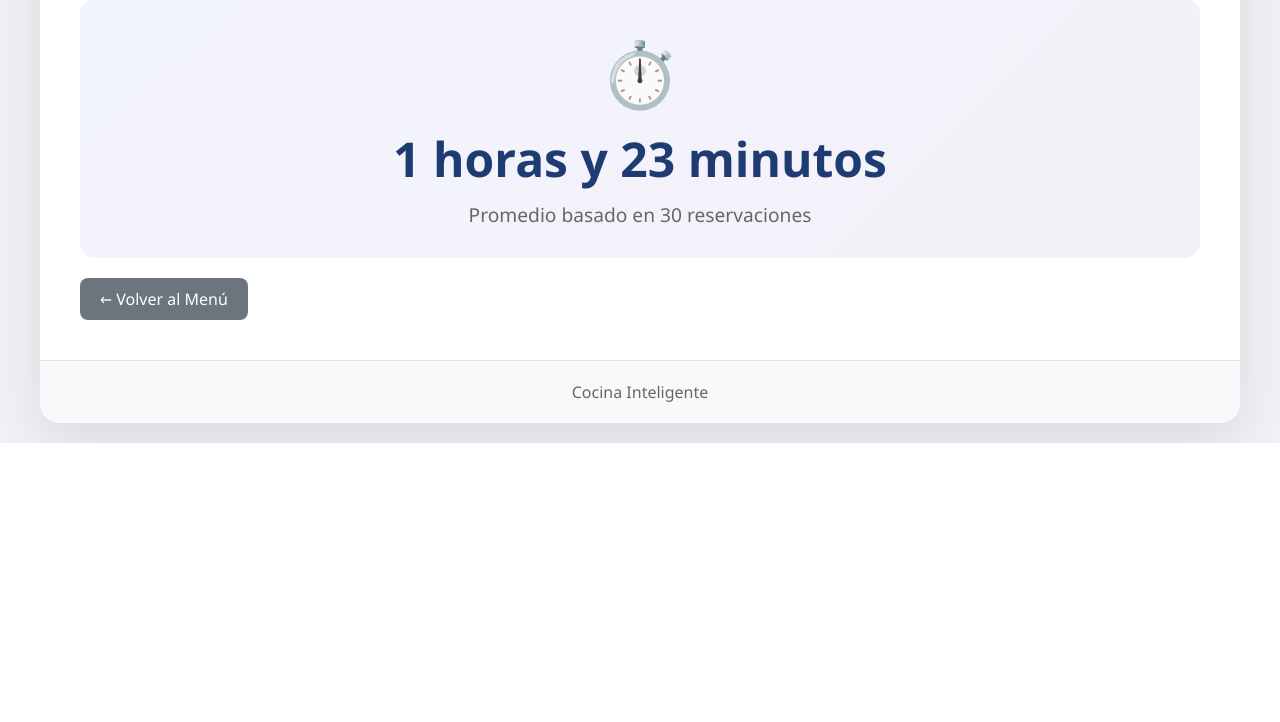
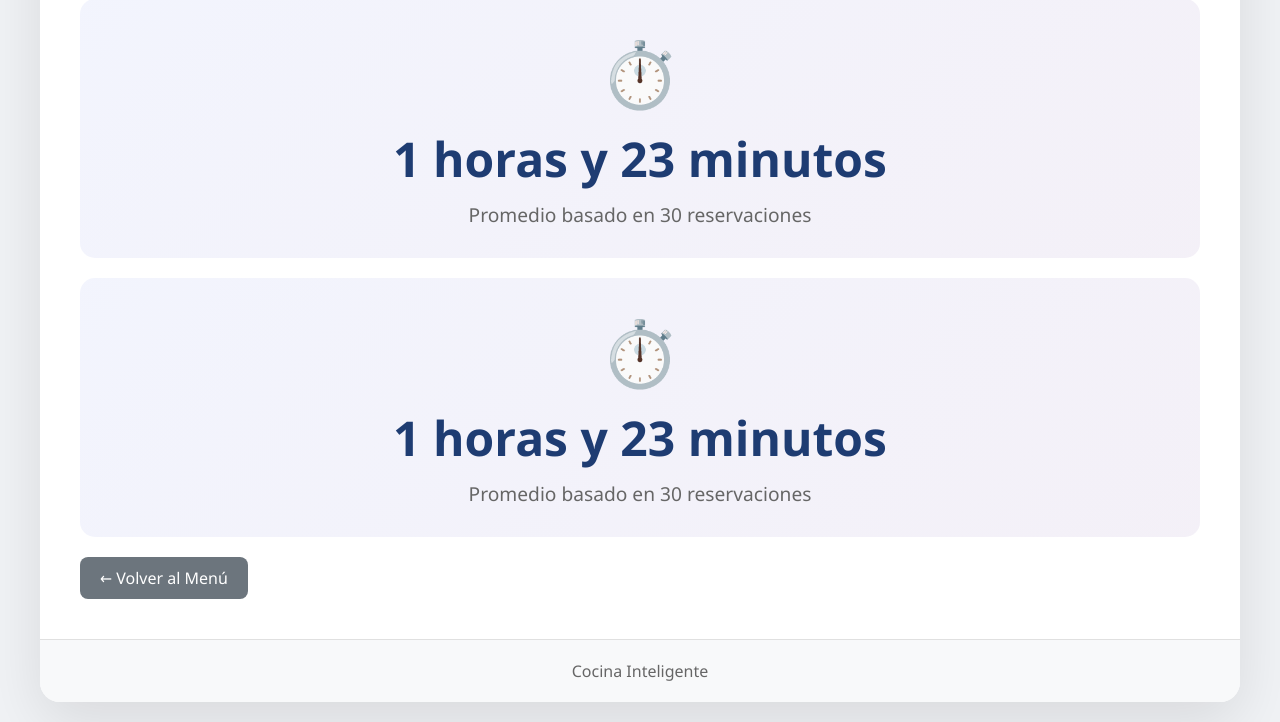
Before and after one commit to hipolitosara36-del/CocinaInteligente, a Django app: page /tiempo-promedio/ in a window 1280 px wide. Shown: the part 459-1181 px from the top of the page. Before the commit the page ends 902 px from the top, so only its background shows below. Run offline with Django 5.2, Linux system fonts and the light colour scheme; data comes from the database, SQL or seed files in the repository.

Commit message:
agrege algo

```diff
--- a/reservaciones/templates/consulta_tiempo.html
+++ b/reservaciones/templates/consulta_tiempo.html
@@ -28,6 +28,13 @@
     </div>
 </div>
 
+<div style="background: linear-gradient(135deg, #667eea15 0%, #764ba215 100%); border-radius: 15px; padding: 30px; text-align: center; margin-top: 20px;">
+    <div style="font-size: 4em; margin-bottom: 10px;">⏱️</div>
+    <div style="font-size: 3em; color: #1e3c72; font-weight: bold;">{{ promedio_texto }}</div>
+    <div style="font-size: 1.2em; color: #666; margin-top: 10px;">
+        Promedio basado en {{ total_reservaciones }} reservaciones
+    </div>
+</div>
 
 <a href="{% url 'menu' %}" class="btn-back" style="display: inline-block; margin-top: 20px;">← Volver al Menú</a>
 {% endblock %}
```
